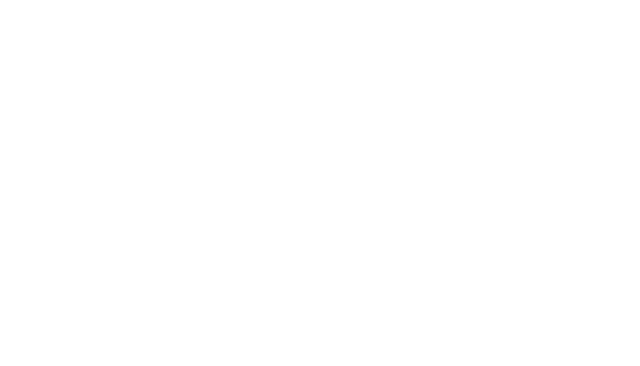
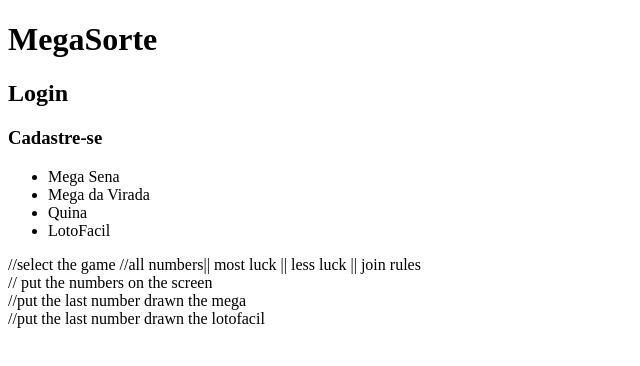
Before and after one commit to D13GO91/Mega, a plain HTML site: page index.html in a window 1280 px wide. Shown: the whole page, without its empty margins (0-640 px from the left). Drawn offline with Linux system fonts and the light colour scheme.

Commit message:
novos ajustes

```diff
--- a/index.html
+++ b/index.html
@@ -6,11 +6,53 @@
   <meta http-equiv="X-UA-Compatible" content="IE=edge">
   <meta name="viewport" content="width=device-width, initial-scale=1.0">
   <title>Mega</title>
+<link rel="stylesheet" href="./styles/style.css">
 </head>
 
 <body>
+  <header>
+    <h1 class="title">MegaSorte</h1>
+
+    <div class="cadastro">
+      <h2>Login</h2>
+      <h3>Cadastre-se</h3>
+    </div>
+    <nav>
+      <ul>
+        <li>Mega Sena</li>
+        <li>Mega da Virada</li>
+        <li>Quina</li>
+        <li>LotoFacil</li>
+      </ul>
+    </nav>
+  </header>
+
+  <main>
+
+    <section class="sortear">
+      <div class="regras">
+        //select the game
+
+        //all numbers|| most luck || less luck || join rules
+      </div>
+      <div class="balls">
+        // put the numbers on the screen
+      </div>
+    </section>
+
+    <section class="last draws">
+      <div class="mega card">
+        //put the last number drawn the mega
+      </div>
+      <div class="lotofacil card">
+        //put the last number drawn the lotofacil
+      </div>
+    </section>
+
+
+  </main>
 
 </body>
-<script src="script.js"></script>
+<script src="./scripts/script.js"></script>
 
 </html>
--- a/script.js
+++ b/scripts/script.js
@@ -1,13 +1,13 @@
-const number = [];
-const moreShow = [
+const numerosDaMega = [];
+const maisSorteadosMV = [
   02, 11, 17, 18, 22, 33, 34, 35, 37, 38, 40, 41, 42, 51, 53, 56, 58, 22,
 ];
-const neverShow = [
+const nuncaSorteadosMV = [
   02, 11, 17, 18, 22, 33, 34, 35, 37, 38, 40, 41, 42, 51, 53, 56, 58, 22,
 ];
 
 for (i = 0; i < 60; i++) {
-  number[i] = i + 1;
+  numerosDaMega[i] = i + 1;
 }
 
 function getRandom() {
@@ -34,4 +34,4 @@ function searchNumber(numeros) {
   return result;
 }
 
-console.log(searchNumber(number));
+console.log(searchNumber(numerosDaMega));
```
Also changed, not shown: styles/style.css (added).
